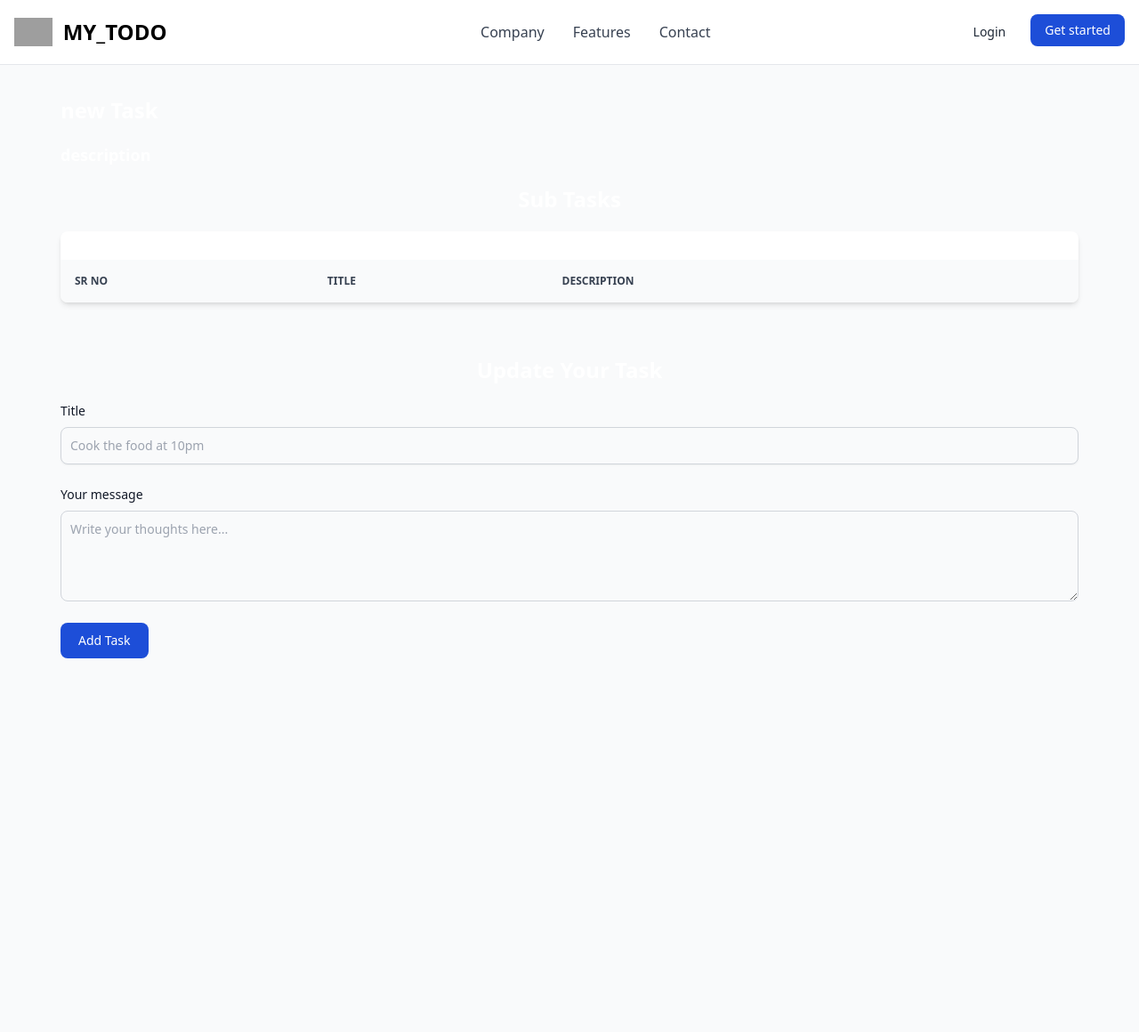
After one commit to Abdulhadu/flask_todo_app, a Flask app: page /displaytask/1 in a window 1280 px wide. The commit adds this page. Shown: the whole page at 89% size. Run offline with Flask 3, Linux system fonts and the light colour scheme; lists and menus that the app fills with data are empty; style sheets or scripts are compiled from the project's sources; grey boxes are pictures that could not be loaded.

Commit message:
create a child tasks in todos and display them

```diff
--- a/app.py
+++ b/app.py
@@ -25,7 +25,8 @@
     user_email = db.Column(db.String(200), nullable=False)
     pub_date = db.Column(db.DateTime, nullable=False,
         default=datetime.utcnow)
-    sub_tasks = db.relationship('SubTask', backref='todo', lazy=True)
+
+    # sub_tasks = db.relationship('SubTask', backref='parrent_todo', lazy=True)
 
     def __repr__(self)-> str:
         return f"{self.sno} - {self.title}"
@@ -34,10 +35,10 @@
     id = db.Column(db.Integer, primary_key=True)
     title = db.Column(db.String(200), nullable=False)
     desc = db.Column(db.String(200), nullable=False)
-    todo_id = db.Column(db.Integer, db.ForeignKey('Todo.sno'), nullable=False)
+    todo_id = db.Column(db.Integer, db.ForeignKey('todo.sno'), nullable=False)
     pub_date = db.Column(db.DateTime, nullable=False, default=datetime.utcnow)
 
-    todo = db.relationship('Todo', backref='sub_tasks', lazy=True)
+    # parrent_todo = db.relationship('Todo', backref='sub_tasks', lazy=True)
 
 login_manager = LoginManager()
 login_manager.init_app(app)
@@ -59,6 +60,7 @@
 @app.route('/signup',methods=['GET'])
 def get_signup():
     return render_template('signup.html')
+
 
 
 @app.route('/login',methods=['POST'])
@@ -191,8 +193,34 @@
     else:
         return redirect('/login')
 
+@app.route('/displaytask/<int:sno>', methods=['GET', 'POST'])
+def get_task(sno):
+    todo = Todo.query.get_or_404(sno)
+    alltask = SubTask.query.filter_by(todo_id=sno).all()
+    return render_template('subtask.html',todo=todo,  alltask=alltask, sno=sno)
 
-@app.route("/update/<int:sno>",  methods=['GET','POST'])
+
+@app.route('/addtask/<int:sno>', methods=['GET', 'POST'])
+def add_task(sno):
+    print("sno:", sno)
+    if request.method == "POST":
+        sub_Title = request.form['title']
+        sub_Desc = request.form['desc']
+        if current_user.is_authenticated:
+            sub_Task = SubTask(title=sub_Title, desc=sub_Desc, todo_id=sno)
+            db.session.add(sub_Task)
+            db.session.commit()
+            alltask = SubTask.query.all()
+            return render_template('subtask.html', alltask=alltask , sno = sno)
+        else:
+            return redirect('/login')
+    else:
+        # Handle the 'GET' request case here
+        return render_template('subtask.html')
+
+
+
+@app.route("/update/<int:sno>",  methods=['GET','POS'])
 def update(sno):
      if request.method=="POST":
         Title=request.form['title']
@@ -209,7 +237,6 @@
      updateTodo = Todo.query.filter_by(sno = sno).first()
      return render_template('update.html', updateTodo = updateTodo)
 
-
 @app.route('/delete/<int:sno>')
 def delete(sno):
     deleteTodo = Todo.query.filter_by(sno = sno).first()
--- /dev/null
+++ b/templates/subtask.html
@@ -0,0 +1,117 @@
+{% extends 'base.html' %}
+
+{% block body %}
+
+
+
+<section class="bg-gray-50 dark:bg-gray-900 p-3 sm:p-5 antialiased">
+
+    <h1>Title</h1>
+
+    <div class="mx-auto mt-16 max-w-screen-xl px-4 lg:px-12">
+        <h1 class="text-2xl font-bold text-white my-5">{{todo.title}}</h1>
+        <p class="text-lg font-bold text-white my-5">{{todo.desc}}</p>
+        <h1 class="text-2xl font-bold text-center text-white my-5">
+            Sub Tasks
+        </h1>
+        <div class="bg-white dark:bg-gray-800 relative shadow-md sm:rounded-lg sm:overflow-hidden">
+
+            <div class="flex flex-col md:flex-row items-center justify-between space-y-3 md:space-y-0 md:space-x-4 p-4">
+
+
+                <div
+                    class="w-full md:w-auto flex flex-col md:flex-row space-y-2 md:space-y-0 items-stretch md:items-center justify-end md:space-x-3 flex-shrink-0">
+
+                    <div class="flex items-center space-x-3 w-full md:w-auto">
+
+                        <div id="filterDropdown"
+                            class="z-10 hidden w-56 p-3 bg-white rounded-lg shadow dark:bg-gray-700">
+                            <h6 class="mb-3 text-sm font-medium text-gray-900 dark:text-white">
+                                Category
+                            </h6>
+
+                        </div>
+                    </div>
+                </div>
+            </div>
+            <div class="overflow-x-auto">
+                <table class="w-full text-sm text-left text-gray-500 dark:text-gray-400">
+                    <thead class="text-xs text-gray-700 uppercase bg-gray-50 dark:bg-gray-700 dark:text-gray-400">
+                        <tr>
+                            <th scope="col" class="px-4 py-4">Sr no</th>
+                            <th scope="col" class="px-4 py-4">Title</th>
+                            <th scope="col" class="px-4 py-3">Description</th>
+                            <th scope="col" class="px-4 py-3">
+                                <span class="sr-only">Actions</span>
+                            </th>
+                        </tr>
+                    </thead>
+                    <tbody>
+                        {% for alltask in alltask %}
+                        <tr class="border-b dark:border-gray-700">
+                            <td class="px-4 py-3">{{loop.index}}</td>
+                            <th scope="row"
+                                class="px-4 py-3 font-medium text-gray-900 whitespace-nowrap dark:text-white">
+                                {{alltask.title}}
+                            </th>
+                            <td class="px-4 py-3 max-w-[12rem] truncate">
+                                {{alltask.desc}}
+                            </td>
+                            <td class="px-4 py-3 flex items-center justify-end">
+                                <a href="#">
+                                    <button
+                                        class="bg-transparent hover:bg-blue-400 text-blue-400 font-semibold hover:text-white mx-2 py-2 px-4 border border-blue-500 hover:border-transparent rounded">
+                                        Edit
+                                    </button>
+                                </a>
+                                <a href="#" onclick="">
+                                    <button
+                                        class="bg-transparent text-blue-400 font-semibold hover:bg-blue-500 hover:text-white mx-2 py-2 px-4 border border-blue-500 hover:border-transparent rounded">
+                                        Delete
+                                    </button>
+                                </a>
+                            </td>
+                        </tr>
+                        {% endfor %}
+                    </tbody>
+                </table>
+            </div>
+        </div>
+    </div>
+</section>
+
+<section class="bg-gray-50 h-screen dark:bg-gray-900 p-3 sm:p-5 antialiased">
+    <div class="dark:bg-gray-900 w-full">
+        <h1 class="text-2xl font-bold text-center text-white my-5 pt-30">
+            Update Your Task
+        </h1>
+        <div class="dark:bg-gray-900 w-full">
+            <div class="mx-auto mt-15 max-w-screen-xl px-4 lg:px-12">
+
+                <form action="/addtask/{{sno}}" method="POST">
+                    <div class="mb-6">
+                        <label for="title"
+                            class="block mb-2 text-sm font-medium text-gray-900 dark:text-white">Title</label>
+                        <input type="text" id="title" name="title" value=""
+                            class="shadow-sm bg-gray-50 border border-gray-300 text-gray-900 text-sm rounded-lg focus:ring-blue-500 focus:border-blue-500 block w-full p-2.5 dark:bg-gray-700 dark:border-gray-600 dark:placeholder-gray-400 dark:text-white dark:focus:ring-blue-500 dark:focus:border-blue-500 dark:shadow-sm-light"
+                            placeholder="Cook the food at 10pm" required />
+                    </div>
+                    <div class="mb-6">
+                        <label for="message" class="block mb-2 text-sm font-medium text-gray-900 dark:text-white">Your
+                            message</label>
+                        <textarea id="message" rows="4" name="desc" value=""
+                            class="block p-2.5 w-full text-sm text-gray-900 bg-gray-50 rounded-lg border border-gray-300 focus:ring-blue-500 focus:border-blue-500 dark:bg-gray-700 dark:border-gray-600 dark:placeholder-gray-400 dark:text-white dark:focus:ring-blue-500 dark:focus:border-blue-500"
+                            placeholder="Write your thoughts here..."></textarea>
+                    </div>
+                    <button type="submit"
+                        class="text-white bg-blue-700 hover:bg-blue-800 focus:ring-4 focus:outline-none focus:ring-blue-300 font-medium rounded-lg text-sm px-5 py-2.5 text-center dark:bg-blue-600 dark:hover:bg-blue-700 dark:focus:ring-blue-800">
+                        Add Task
+                    </button>
+                </form>
+
+            </div>
+        </div>
+    </div>
+</section>
+
+{% endblock body %}
```
Also changed, not shown: migrations/versions/0afc782f4cac_initial_migration.py (added, +36 -0 lines), templates/index.html (+32 -8 lines), instance/todo.db.
